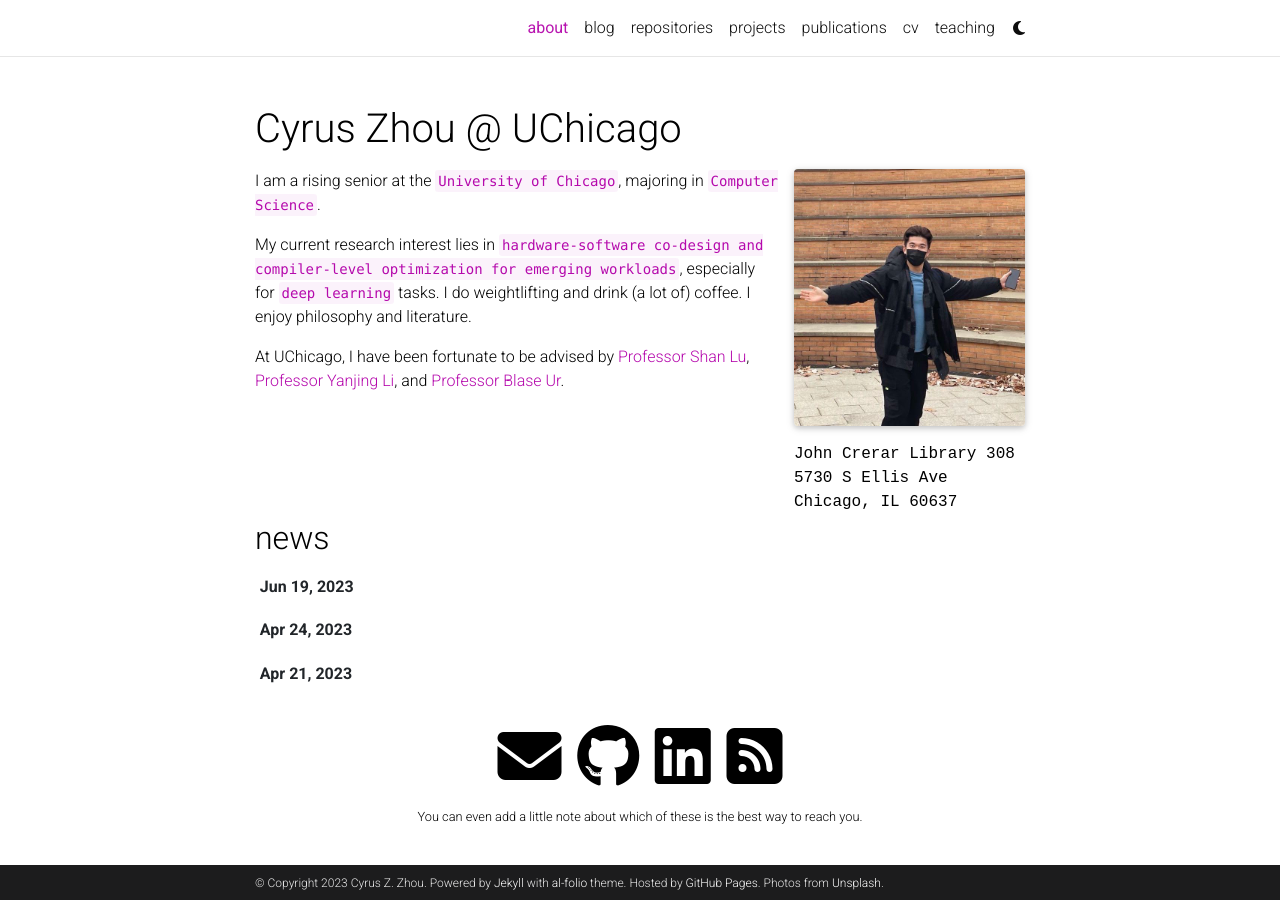
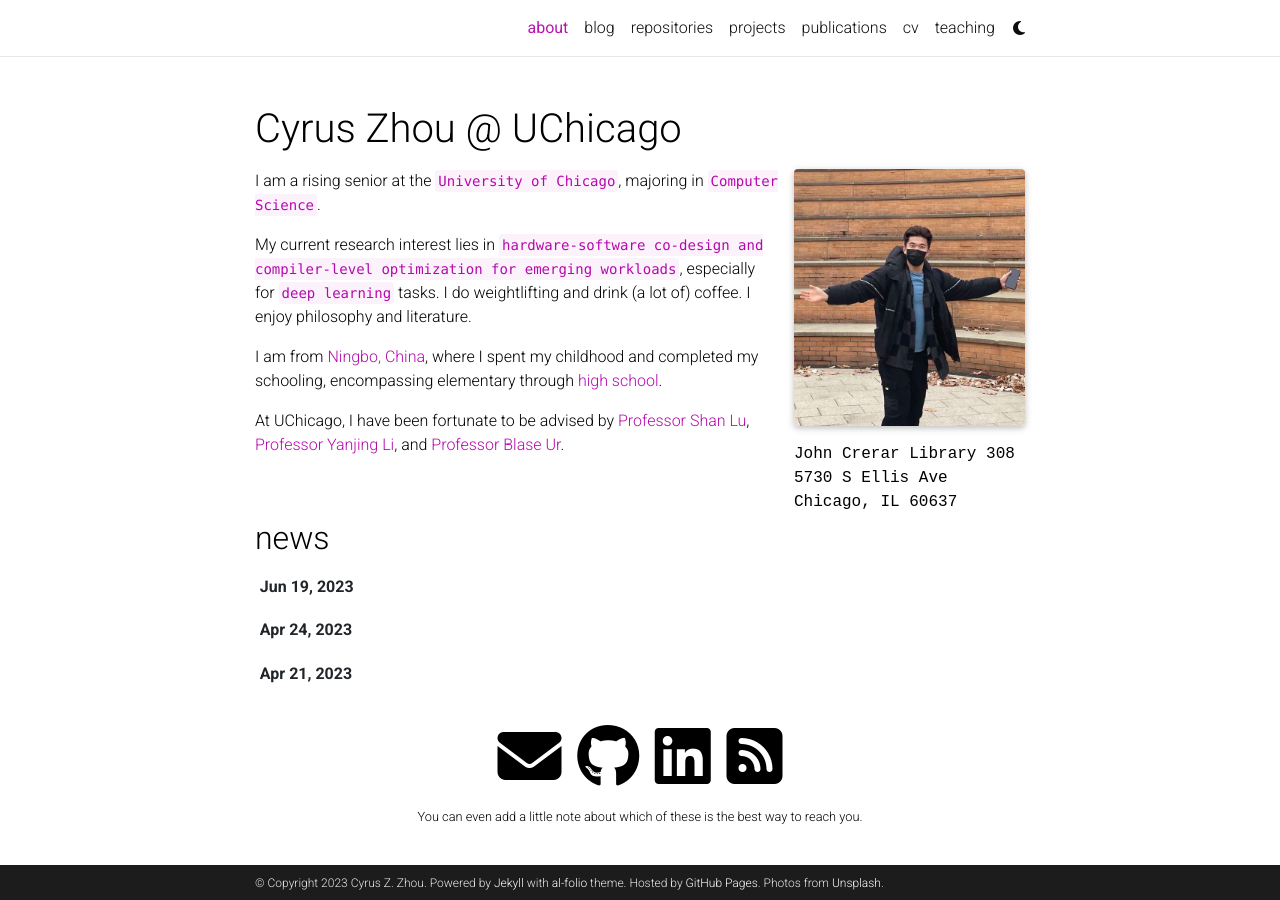
Before and after one commit to cyruszzhou/cyruszzhou.github.io, a Jekyll site: the page built from _pages/about.md, in a window 1280 px wide. Built offline with Jekyll 4.4.1, drawn with Linux system fonts in a browser that asks for light colours; full-size pictures stand in for the smaller copies a plugin makes; comment, search, counter and statistics services are not loaded; a style sheet for code colours, icons or effects is not loaded.

Commit message:
high school

```diff
--- a/_pages/about.md
+++ b/_pages/about.md
@@ -23,6 +23,8 @@ I am a rising senior at the `University of Chicago`, majoring in `Computer Scien
 
 My current research interest lies in `hardware-software co-design and compiler-level optimization for emerging workloads`, especially for `deep learning` tasks. I do weightlifting and drink (a lot of) coffee. I enjoy philosophy and literature.
 
+I am from [Ningbo, China](https://en.wikipedia.org/wiki/Ningbo), where I spent my childhood and completed my schooling, encompassing elementary through [high school](https://en.wikipedia.org/wiki/Xiaoshi_Middle_School).
+
 At UChicago, I have been fortunate to be advised by [Professor Shan Lu](http://people.cs.uchicago.edu/~shanlu/), [Professor Yanjing Li](http://people.cs.uchicago.edu/~yanjingl/), and [Professor Blase Ur](https://www.blaseur.com/).
 
 
```
